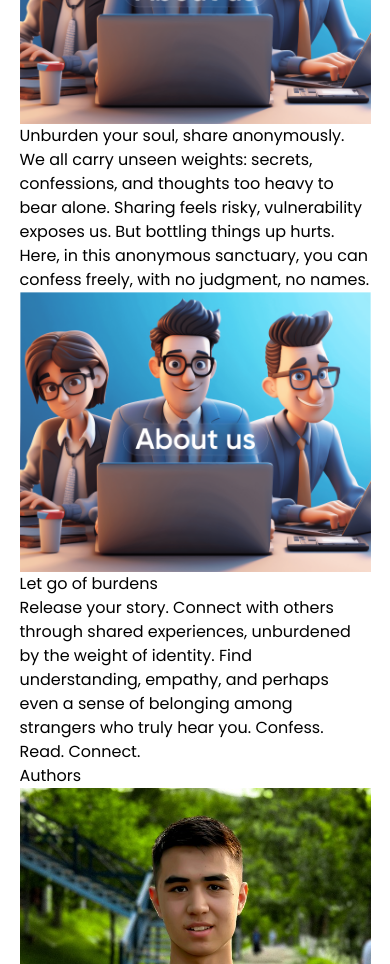
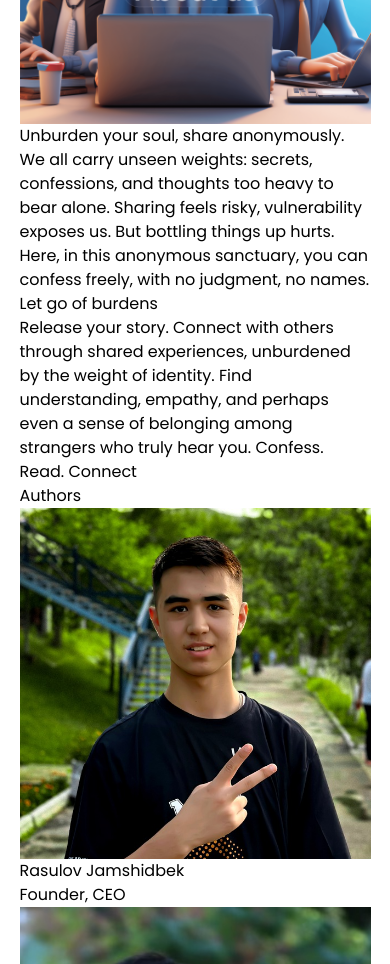
Before and after one commit to ShokhruzKhamzayev/Soul-Share, a Next.js app: page /about in a window 390 px wide. Shown: the part 1140-2104 px from the top of the page. Built offline with nearby package versions, Linux system fonts and the light colour scheme.

Commit message:
modified about page components

```diff
--- a/app/about/page.tsx
+++ b/app/about/page.tsx
@@ -1,4 +1,4 @@
-import Image, { StaticImageData } from 'next/image'
+import Image from 'next/image'
 import React from 'react'
 import about_content from '../../assets/about.png'
 import { Metadata } from 'next'
@@ -14,9 +14,15 @@ export default function AboutUs() {
                 <h1 className='text-xl md:text-2xl text-center tracking-wider my-[20px]'>The Idea and Purpose</h1>
                 <p className='tracking-wide font-medium'>&quot;As an overthinker, I think about any thought for hours, leading me to depression or more. I am very curious and want to know every detailed information as I get interested. Thus, I listen to people a lot but never trust others when it comes to sharing my own thoughts. One day, again sitting and thinking about my private overthinking thoughts, I realized that I keep too much in me, so I started searching for online places where I could share my &quot;things&quot; with strangers I would never see again. However, I could find no place for my exact purpose - to confess my feelings to strangers. At that moment, I thought that there were definitely some people who felt the same way as me, and they needed - we need - a place where we could freely express our private, untrusted-to acquaintances, and harm our mental health thoughts. Keeping too much harms our mental/psychological state, and pouring things out would heal us. Ultimately, I decided to create this project where you can share your thoughts that keep torturing your mind anonymously, along with reading other people's confessions. No one knows anyone – Share your soul, learn from the experiences of others, help, get help, and free your soul to keep your mental health good.&quot;</p>
             </div>
-            <div className='grid grid-cols-1 lg:grid-cols-2 my-[30px] gap-x-[40px] gap-y-[40px]'>
-                <AboutPreview src={about_content} data='We all carry unseen weights: secrets, confessions, and thoughts too heavy to bear alone. Sharing feels risky, vulnerability exposes us. But bottling things up hurts. Here, in this anonymous sanctuary, you can confess freely, with no judgment, no names.' subheader='Unburden your soul, share anonymously.' />
-                <AboutPreview src={about_content} data='Release your story. Connect with others through shared experiences, unburdened by the weight of identity. Find understanding, empathy, and perhaps even a sense of belonging among strangers who truly hear you. Confess. Read. Connect.' subheader='Let go of burdens' />
+            <div className='flex justify-between items-center gap-x-[40px] gap-y-[40px] text-center flex-col lg:flex-row my-[40px]'>
+                <Image src={about_content} alt='about content' className='w-full md:w-[48%] rounded-[30px] border-[2px] border-[#2F4DE4] dark:border-yellow-200' />
+                <div className='w-full flex flex-col gap-[20px]'>
+                    <h1 className="text-[25px] md:text-[35px] font-semibold dark:text-yellow-200 text-[#2F4DE4]">Unburden your soul, share anonymously.</h1>
+                    <p className="text-[18px] leading-loose">We all carry unseen weights: secrets, confessions, and thoughts too heavy to bear alone. Sharing feels risky, vulnerability exposes us. But bottling things up hurts. Here, in this anonymous sanctuary, you can confess freely, with no judgment, no names.</p>
+                    <h1 className="text-[25px] md:text-[35px] font-semibold dark:text-yellow-200 text-[#2F4DE4]">Let go of burdens
+                    </h1>
+                    <p className="text-[18px] leading-loose">Release your story. Connect with others through shared experiences, unburdened by the weight of identity. Find understanding, empathy, and perhaps even a sense of belonging among strangers who truly hear you. Confess. Read. Connect</p>
+                </div>
             </div>
             <div>
                 <h1 className='dark:text-yellow-200 text-[#2F4DE4] text-3xl md:text-5xl text-center mb-[25px] mt-[15px] font-bold'>Authors</h1>
@@ -36,22 +42,6 @@ export const metadata: Metadata = {
     category: 'About Us'
 }
 
-function AboutPreview({ data, subheader, src }: {
-    data: string,
-    subheader: string,
-    src: StaticImageData
-}) {
-    return (
-        <div className={`flex items-center flex-col text-center gap-[25px]`}>
-            <Image src={src} alt='about content' className='w-full rounded-[30px] border-[2px] border-[#2F4DE4] dark:border-yellow-200' />
-            <div className='w-full flex flex-col gap-[20px]'>
-                <h1 className="text-[25px] md:text-[35px] font-semibold dark:text-yellow-200 text-[#2F4DE4]">{subheader}</h1>
-                <p className="text-[18px] leading-loose">{data}</p>
-            </div>
-        </div>
-    )
-}
-
 function AboutAuthor({ nameAuthor, jobTitle, src }: {
     nameAuthor: string,
     jobTitle: string,
```
